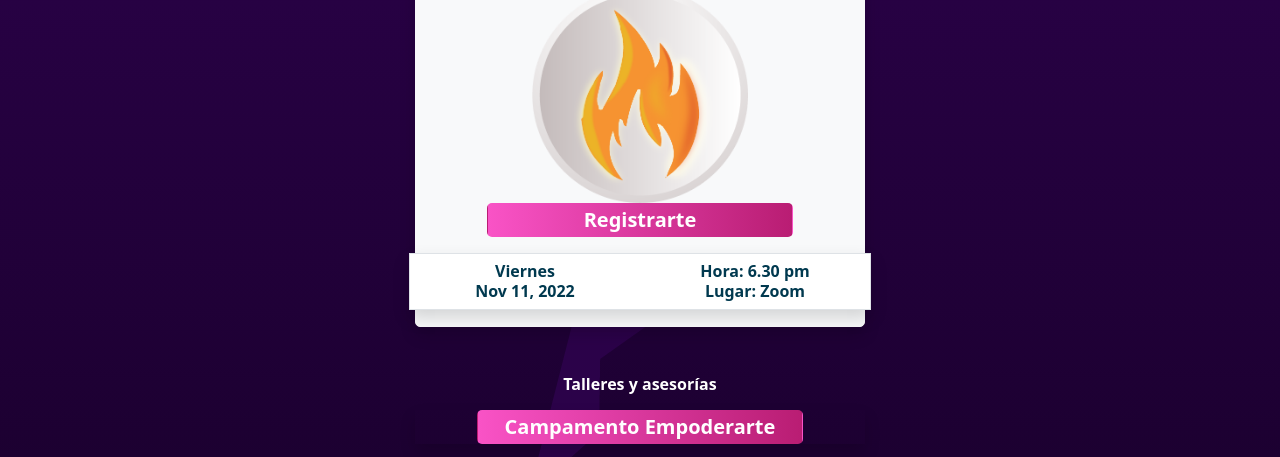
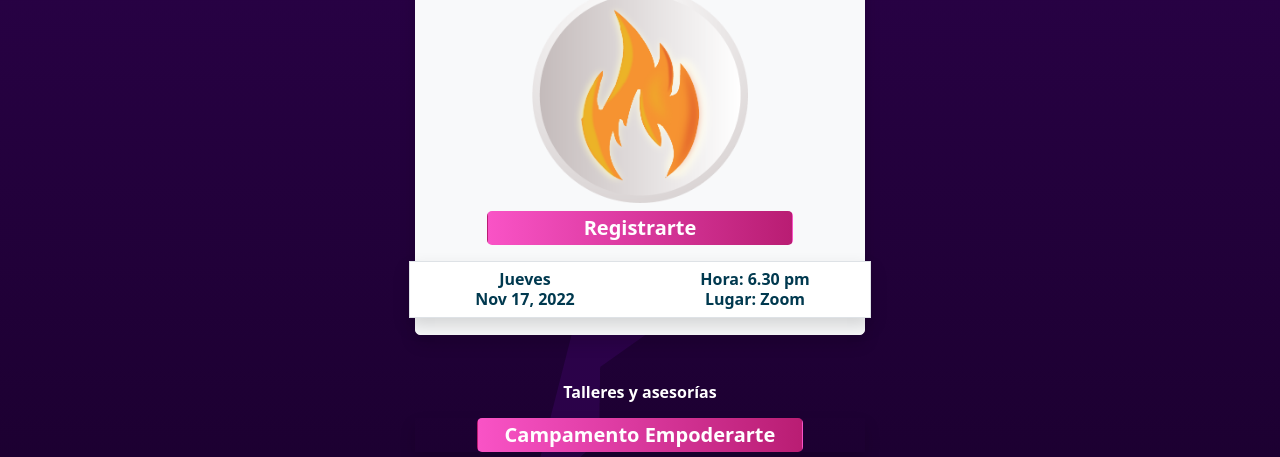
Before and after one commit to zokakids/zoka, a plain HTML site: page bio.html in a window 1280 px wide. Shown: the part 297-754 px from the top of the page. Drawn offline with nearby package versions, Linux system fonts and the light colour scheme.

Commit message:
Update bio.html

```diff
--- a/bio.html
+++ b/bio.html
@@ -52,13 +52,13 @@
             <div class="p-2 py-3 border border-light rounded text-center bg-light shadow mb-5">
               <p class="text-center text-primary-morado mb-0">Taller GRATUITO 2/4 </p>
               <h1 class="text-primary-morado text-center">Pasión</h1>
-              <img class="w-50" src="./img/talleres.png" alt="">
+              <img class="w-50 mb-2" src="./img/talleres.png" alt="">
               <a href="https://forms.gle/qY5LKCCc3EMH8GhQ9" class="my-2 onHover"><div class="btn gradient-secondary rounded py-2"><h5 class="text-white my-2" style="line-height: 0rem; width: 280px;">Registrarte</h5></div></a>
               <div class="row d-flex bg-white mt-3 border py-2 shadow">
                 <div class="col-6">
                   <h6 class="mb-0">
-                    Viernes<br>
-                    Nov 11, 2022
+                    Jueves<br>
+                    Nov 17, 2022
                   </h6>
                 </div>
                 <div class="col-6">
```
